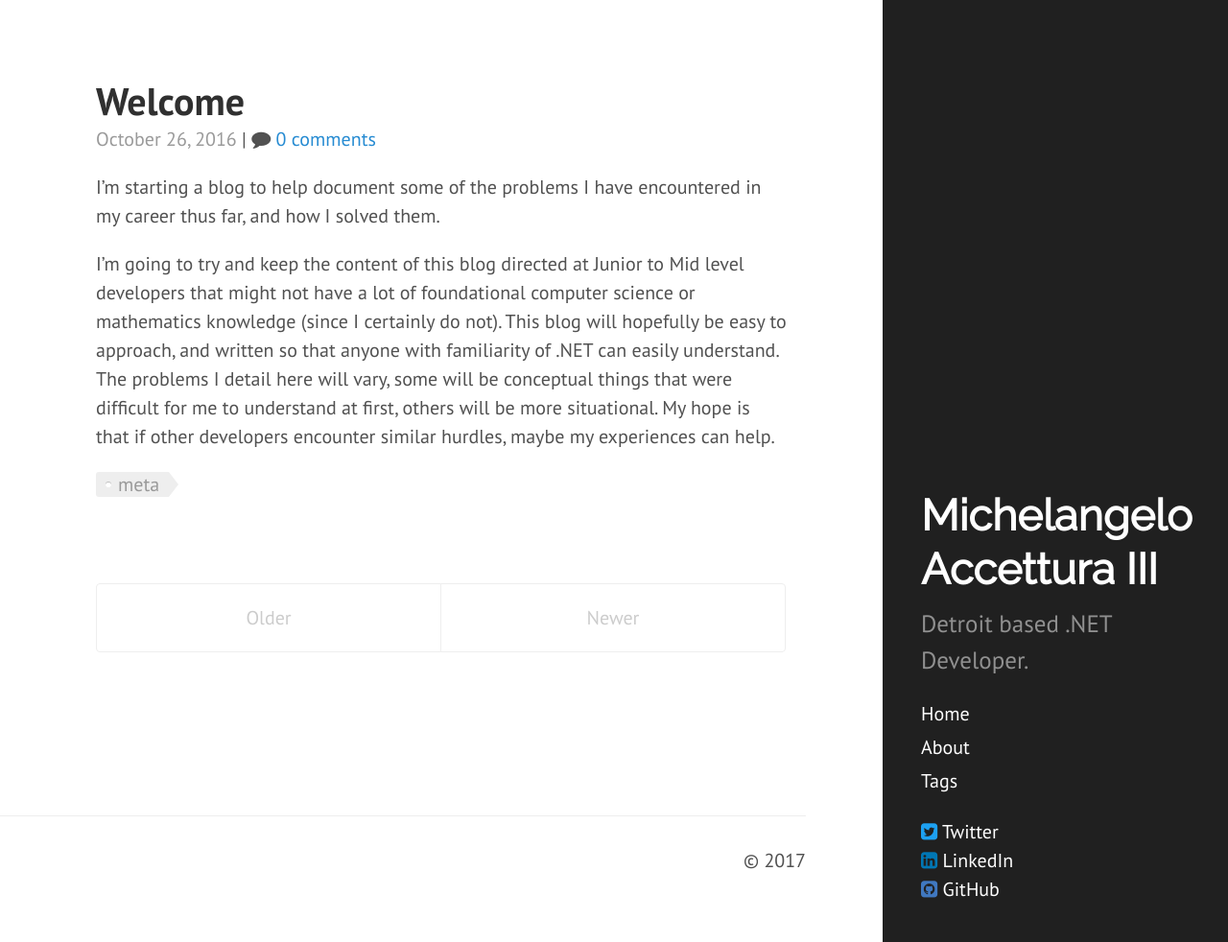
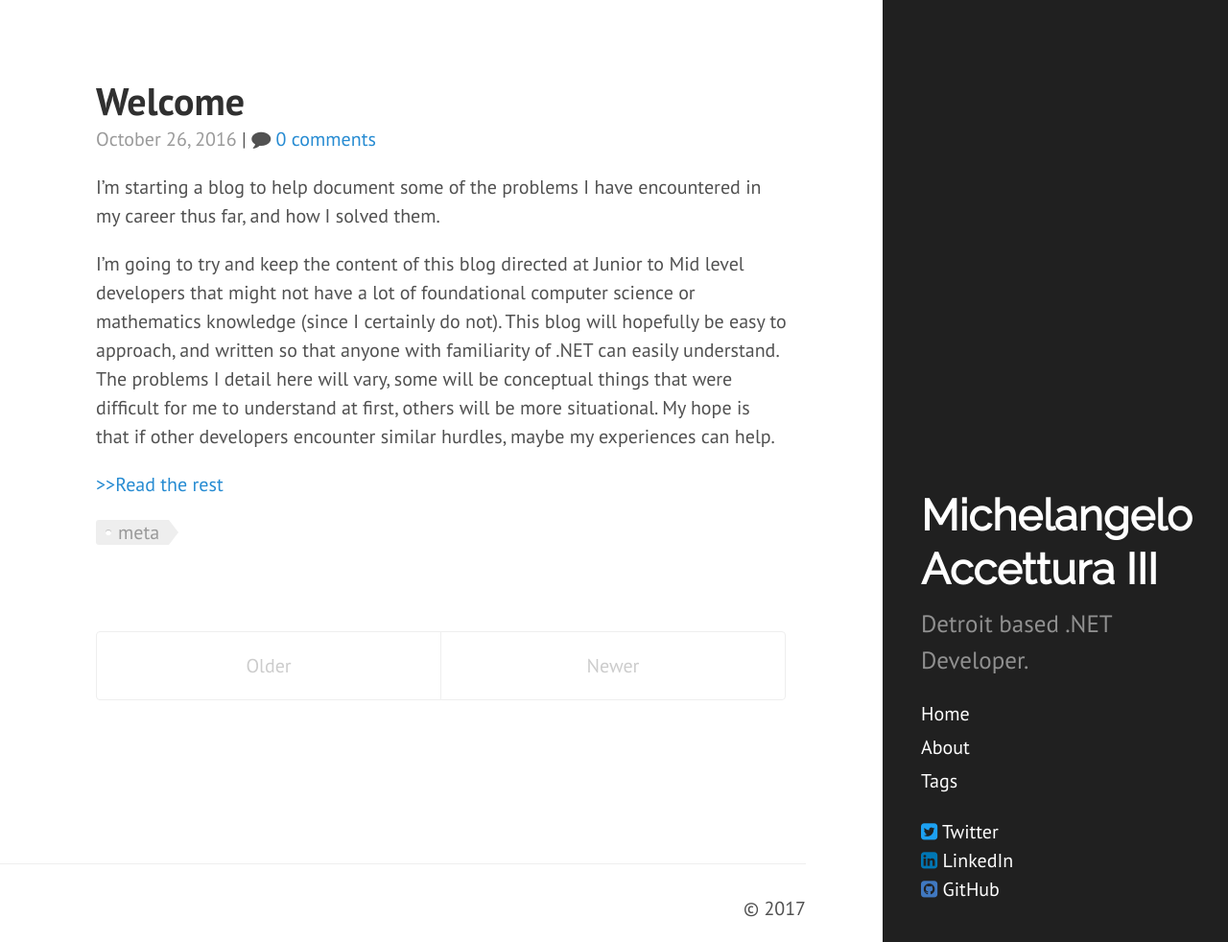
Before and after one commit to maccettura/maccettura.github.io, a Jekyll site: the page built from index.html, in a window 1280 px wide and 982 px high. Shown: the whole window at 96% size. Built offline with Jekyll 4.4.1, drawn with Linux system fonts in a browser that asks for light colours; the list of posts is cut into pages by our own code; comment, search, counter and statistics services are not loaded.

Commit message:
Adding excerpt break in index view Removing the max-width from container Adding meta fields for SEO

```diff
--- a/_config.yml
+++ b/_config.yml
@@ -17,8 +17,9 @@
 tagline:          'A developer blog'
 description:      'Detroit based .NET Developer.'
 baseurl:          /
-tag_page: 'tags/'
+tag_page:         'tags/'
 disqus_shortname: michelangeloaccettura-com
+excerpt_separator: <!--more-->
 #dev
 #disqus_shortname: dev-michelangeloaccettura-com
 
--- a/_includes/head.html
+++ b/_includes/head.html
@@ -14,6 +14,9 @@
     {% endif %}
   </title>
 
+  <meta name="description" content="A blog about programing specifically in .NET">
+  <meta name="keywords" content="blog,.NET,c#,microsoft,tutorial">
+
   <!-- CSS -->
   <link rel="stylesheet" href="{{ site.baseurl }}public/css/poole.css">
   <link rel="stylesheet" href="{{ site.baseurl }}public/css/syntax.css">
--- a/index.html
+++ b/index.html
@@ -19,7 +19,12 @@
     </span>
 
 
-    {{ post.content }}
+    {{ post.excerpt }}
+
+    <div style="margin-bottom: 20px;">
+      <a href="{{ post.url }}">>>Read the rest</a>
+    </div>
+
 
     {% if post.tags %}
         <ul class="tags">
--- a/public/css/hyde.css
+++ b/public/css/hyde.css
@@ -134,15 +134,15 @@
 
 @media (min-width: 48em) {
   .content {
-    max-width: 38rem;
-    margin-left: 20rem;
+    /*max-width: 42rem;*/
+    margin-left: 16rem;
     margin-right: 2rem;
   }
 }
 
 @media (min-width: 64em) {
   .content {
-    margin-left: 22rem;
+    margin-left: 18rem;
     margin-right: 4rem;
   }
 }
--- a/public/css/poole.css
+++ b/public/css/poole.css
@@ -286,7 +286,7 @@
  */
 
 .container {
-  max-width: 38rem;
+  /*max-width: 42rem;*/
   padding-left:  1rem;
   padding-right: 1rem;
   margin-left:  auto;
```
